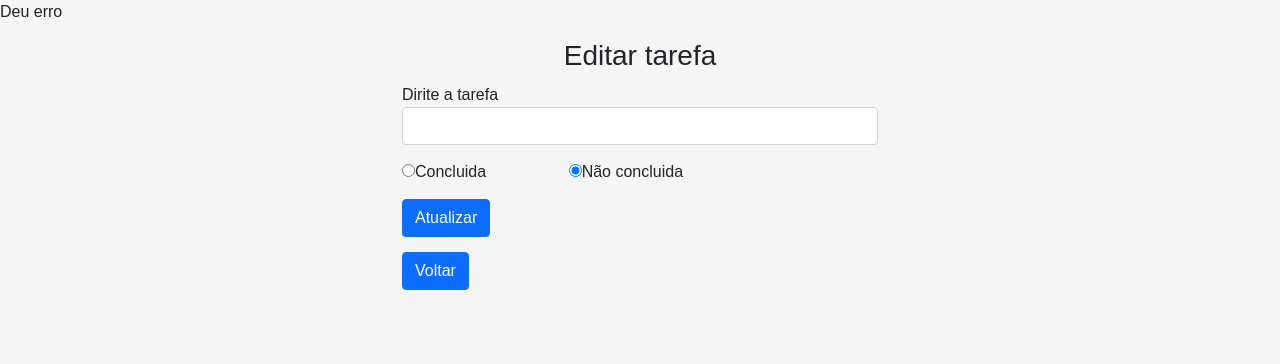
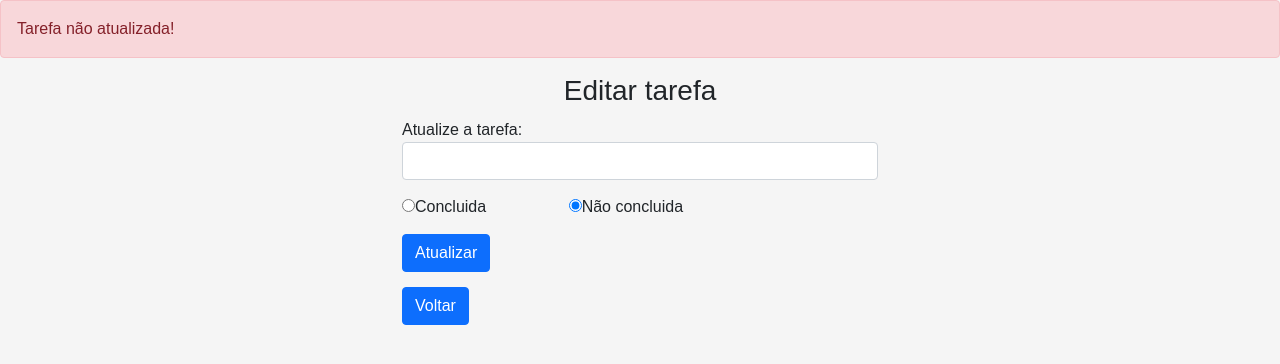
Before and after one commit to renandossantoslima/Site_tarefas, a PHP site: page /editar.php in a window 1280 px wide. Shown: the top 364 px of the page. Run offline with PHP 8.4, Linux system fonts and the light colour scheme; data that the repository does not hold is empty.

Commit message:
Projeto completo

```diff
--- a/CrudTarefas.php
+++ b/CrudTarefas.php
@@ -35,7 +35,7 @@ class CrudTarefas extends Tarefas{
 
 	//Selecionar as todas as tarefas
 	public function findAll(){
-		$sql = "Select * from $this->tabela";
+		$sql = "Select * from $this->tabela Order by id Desc";
 		$stm = DB::prepare($sql);
 		$stm->execute();
 		return $stm->fetchAll();
--- a/editar.php
+++ b/editar.php
@@ -23,7 +23,9 @@
 			$tarefas->__set('verificacao',$verificacao);
 			$tarefas->update($id);
 
-			echo "Deu certo";
+			echo "<div class='alert alert-success' role='alert'>
+  							Autalizada com sucesso!
+					</div>";
 			//header('Location: index.php');
 
 		}else if(isset($_POST['editar'])){
@@ -33,7 +35,9 @@
 			$verificacao = $_POST['verificacao'];
 
 		}else{
-			echo "Deu erro";
+			echo "<div class='alert alert-danger' role='alert'>
+  							Tarefa não atualizada!
+					</div>";
 		}
 
 		?>
@@ -45,7 +49,7 @@
 			<form method="post"><!-- inicio form -->
 
 				<div class="form-group">
-					<label for="descricao">Dirite a tarefa</label>
+					<label for="descricao">Atualize a tarefa:</label>
 					<input type="text"class="form-control" name="descricao" value="<?php echo $descricao; ?>">
 				</div>
 
--- a/index.php
+++ b/index.php
@@ -44,7 +44,7 @@
 			<div class="row"><!-- inicio row -->
 
 				<div class="col-10">
-					<p><s><?php echo $descricao = $value->descricao; ?></s></p>
+					<span><s><?php echo $descricao = $value->descricao; ?></s> (Concluida)</sapn>
 				</div>
 
 				<div class="col-1">
@@ -73,7 +73,7 @@
 
 			<div class="row">
 				<div class="col-8">
-					<p><?php echo $descricao = $value->descricao; ?></p>
+					<span><?php echo $descricao = $value->descricao; ?></span>
 				</div>
 
 				<div class="col-1">
```
